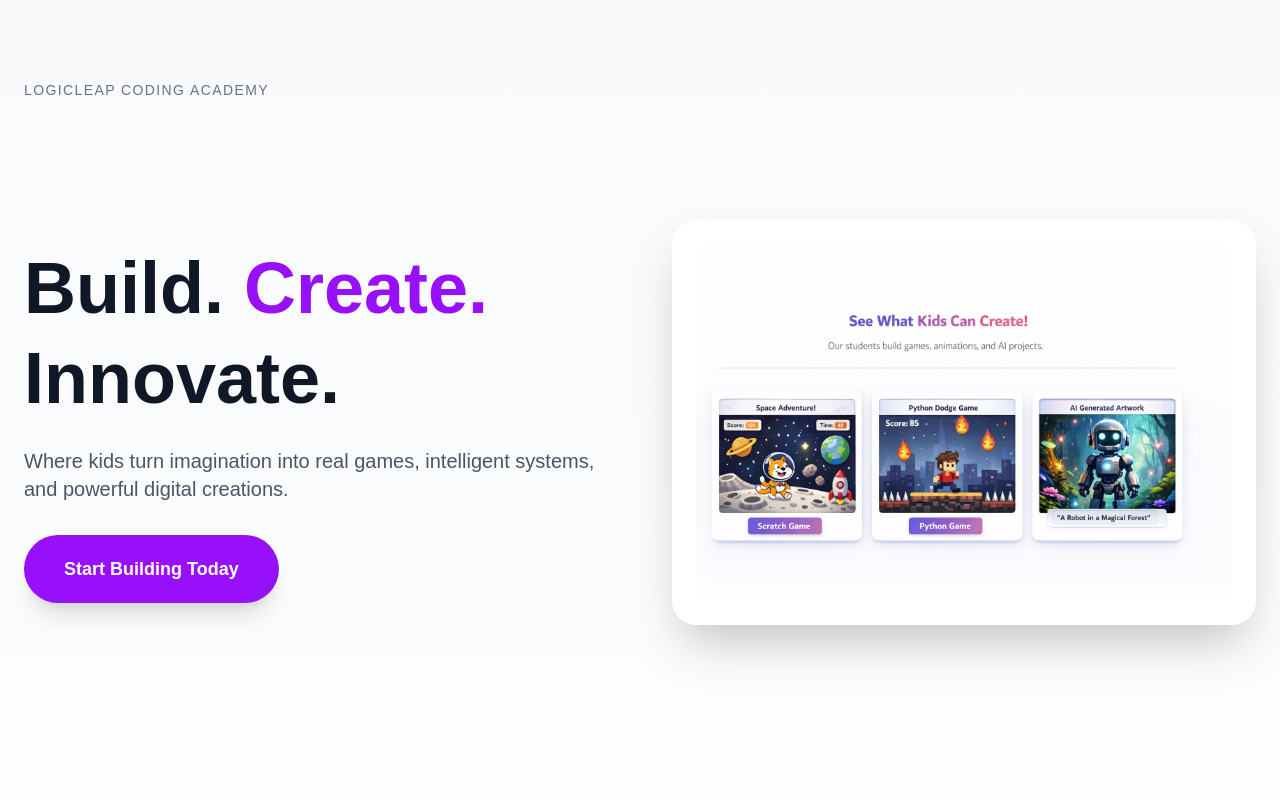
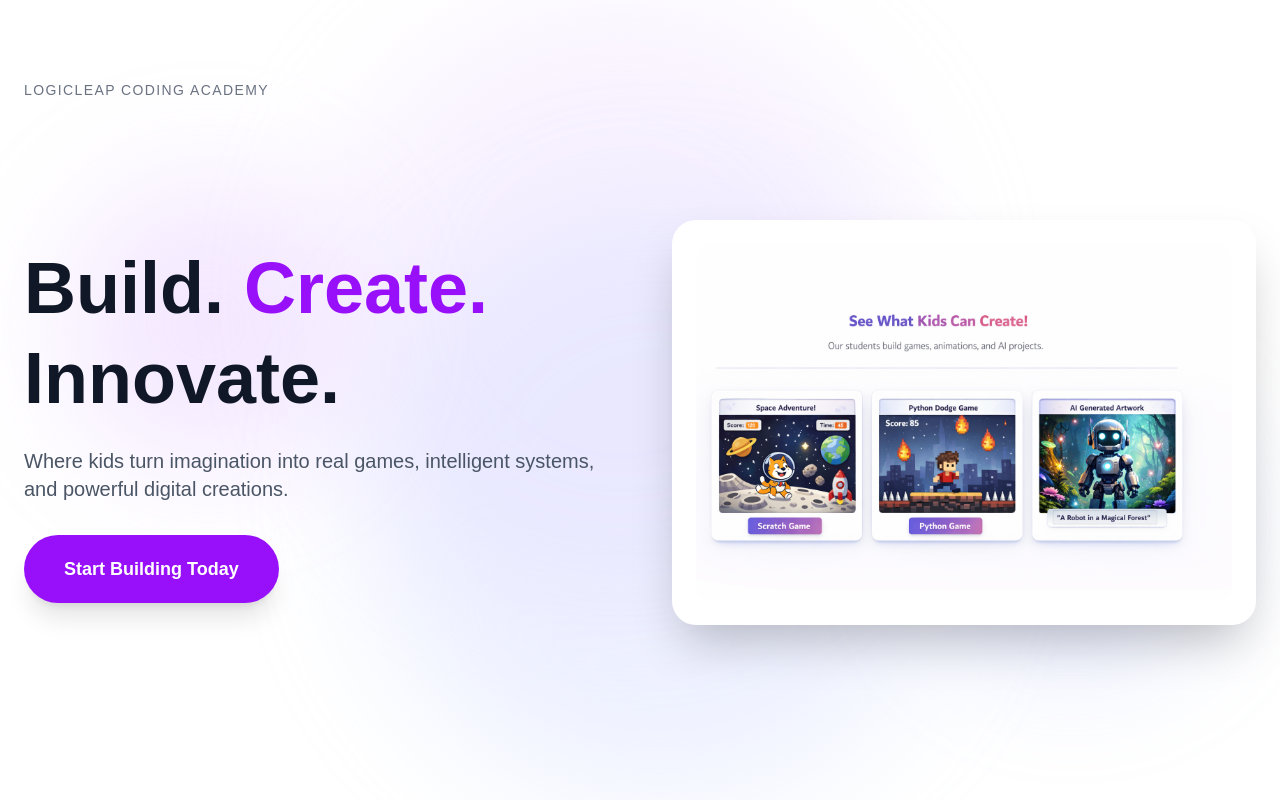
Before and after one commit to srushteesingh/logicleap-platform, a Next.js app: page / in a window 1280 px wide. Shown: the top 800 px of the page. Built offline with nearby package versions, Linux system fonts and the light colour scheme.

Commit message:
Remove main background to allow gradient

```diff
--- a/app/page.tsx
+++ b/app/page.tsx
@@ -78,7 +78,7 @@ const levels = [
 export default function Home() {
   const [activeLevel, setActiveLevel] = useState(1);
   return (
-    <main className="min-h-screen bg-gradient-to-b from-gray-50 via-white to-gray-100 text-gray-900 px-6 py-20">
+    <main className="min-h-screen text-gray-900 px-6 py-20">
       <p className="text-sm uppercase tracking-widest text-gray-500 mb-4">
         LogicLeap Coding Academy
       </p>
```
